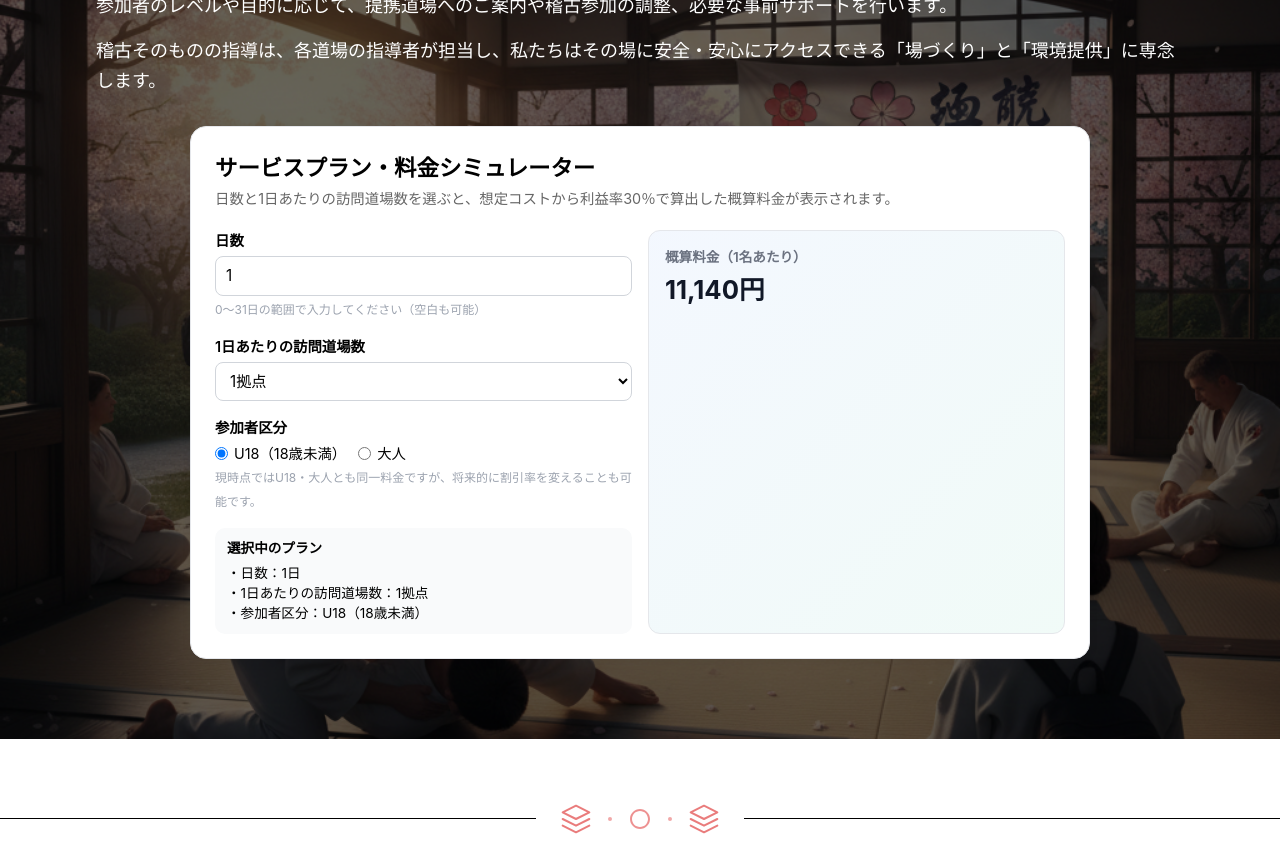
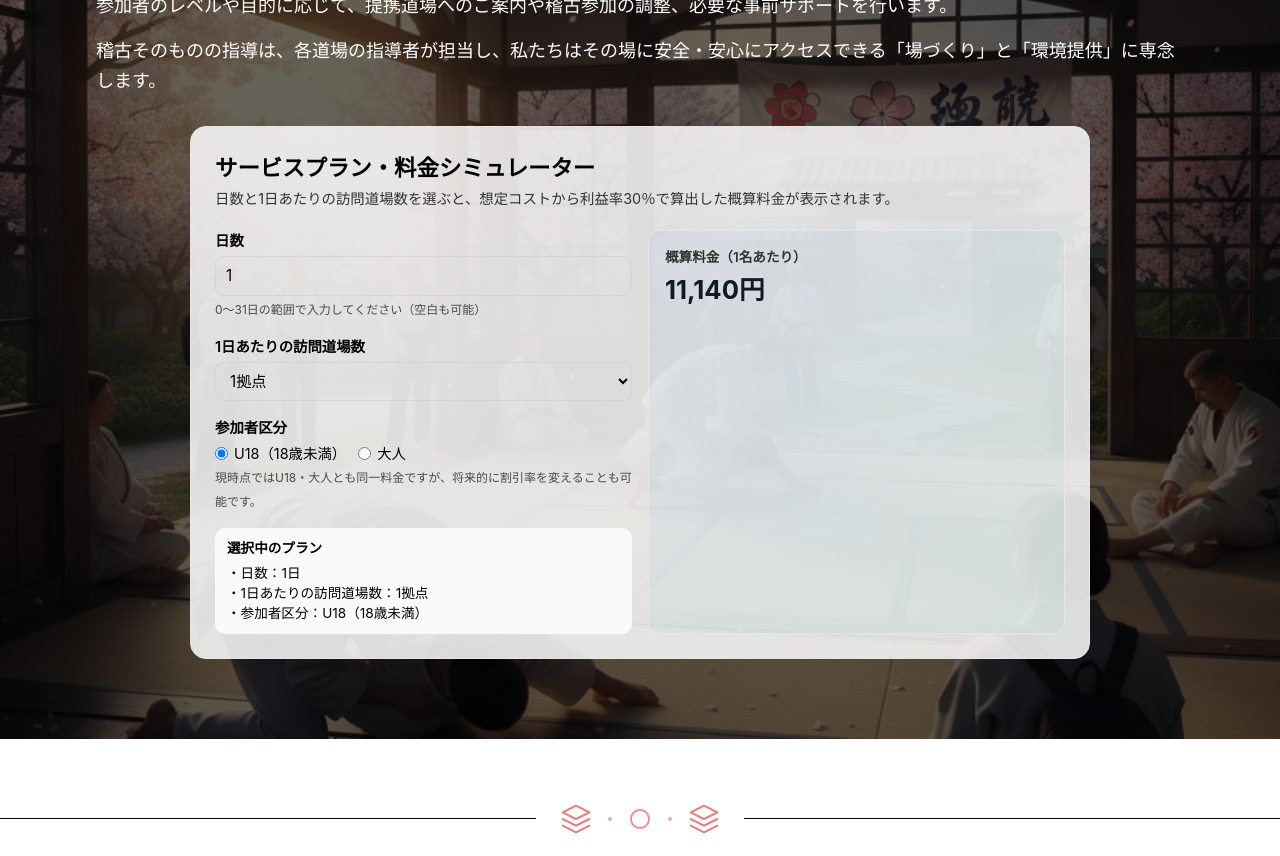
Before and after one commit to bveme23/bren_jroad, a Next.js app: page /services/judo-tourism in a window 1280 px wide. Shown: the part 540-1396 px from the top of the page. Built offline with nearby package versions, Linux system fonts and the light colour scheme.

Commit message:
judo calc change

```diff
--- a/src/components/sections/JudoPlanCalculator.tsx
+++ b/src/components/sections/JudoPlanCalculator.tsx
@@ -180,7 +180,7 @@ export function JudoPlanCalculator() {
         borderRadius: '16px',
         border: '1px solid #e5e7eb',
         boxShadow: '0 4px 12px rgba(0,0,0,0.04)',
-        backgroundColor: '#ffffff',
+        backgroundColor: 'rgba(255, 255, 255, 0.85)',
         fontFamily:
           '-apple-system, BlinkMacSystemFont, "Helvetica Neue", "Segoe UI", sans-serif',
       }}
@@ -194,7 +194,7 @@ export function JudoPlanCalculator() {
       >
         サービスプラン・料金シミュレーター
       </h2>
-      <p style={{ fontSize: '0.9rem', color: '#666666', marginBottom: '20px' }}>
+      <p style={{ fontSize: '0.9rem', color: '#333333', marginBottom: '20px' }}>
         日数と1日あたりの訪問道場数を選ぶと、想定コストから利益率30％で算出した概算料金が表示されます。
       </p>
 
@@ -241,7 +241,7 @@ export function JudoPlanCalculator() {
                 fontSize: '0.95rem',
               }}
             />
-            <small style={{ fontSize: '0.75rem', color: '#9ca3af' }}>
+            <small style={{ fontSize: '0.75rem', color: '#4a4a4a' }}>
               0〜31日の範囲で入力してください（空白も可能）
             </small>
           </div>
@@ -320,7 +320,7 @@ export function JudoPlanCalculator() {
                 <span>大人</span>
               </label>
             </div>
-            <small style={{ fontSize: '0.75rem', color: '#9ca3af' }}>
+            <small style={{ fontSize: '0.75rem', color: '#4a4a4a' }}>
               現時点ではU18・大人とも同一料金ですが、将来的に割引率を変えることも可能です。
             </small>
           </div>
@@ -362,7 +362,7 @@ export function JudoPlanCalculator() {
               style={{
                 fontSize: '0.85rem',
                 fontWeight: 600,
-                color: '#6b7280',
+                color: '#333333',
                 marginBottom: '4px',
               }}
             >
@@ -374,7 +374,7 @@ export function JudoPlanCalculator() {
                   style={{
                     fontSize: '1.6rem',
                     fontWeight: 700,
-                    color: '#666666',
+                    color: '#333333',
                     marginBottom: '4px',
                   }}
                 >
@@ -383,7 +383,7 @@ export function JudoPlanCalculator() {
                 <div
                   style={{
                     fontSize: '0.8rem',
-                    color: '#666666',
+                    color: '#333333',
                   }}
                 >
                   日数を入力してください
```
